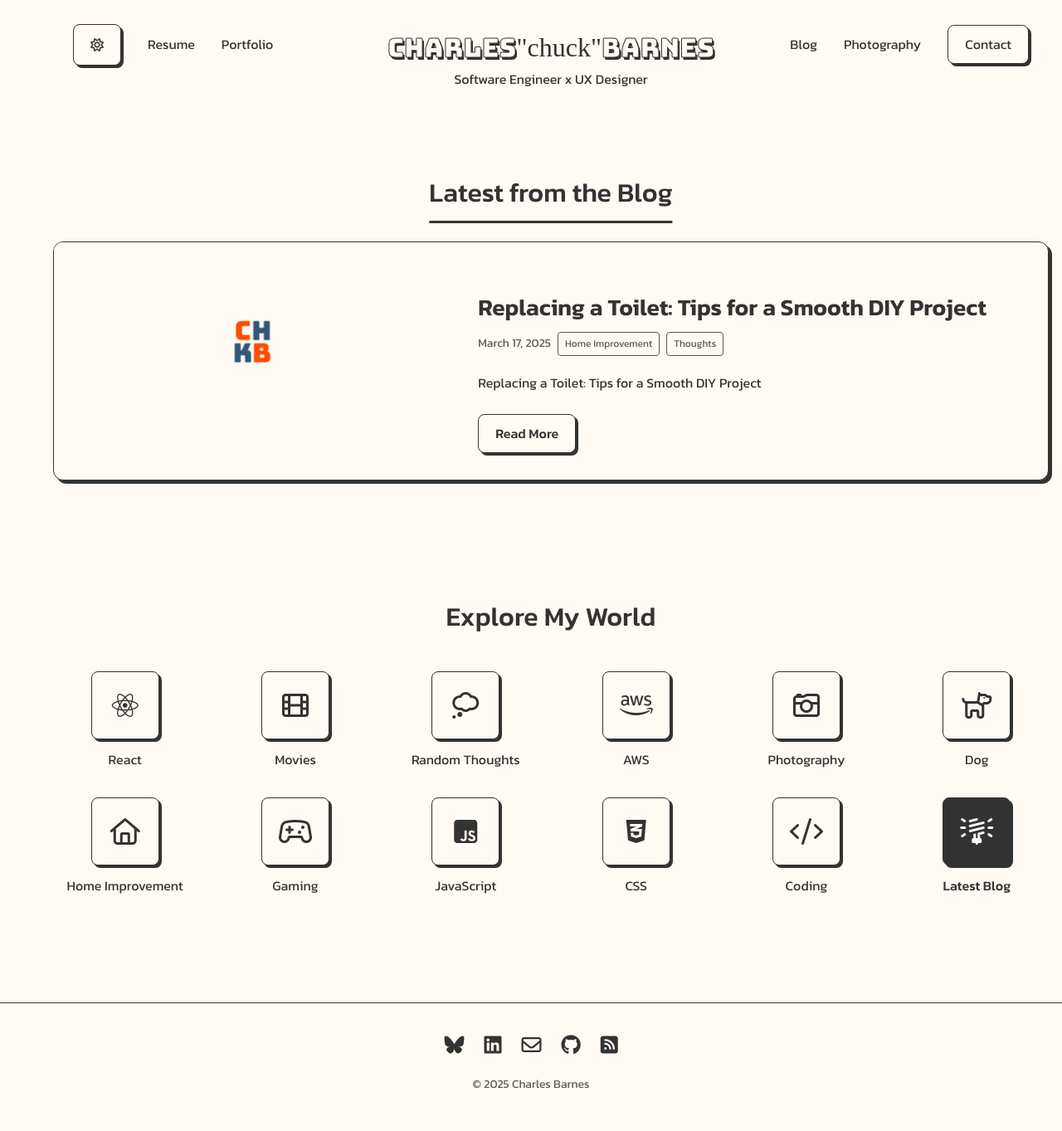
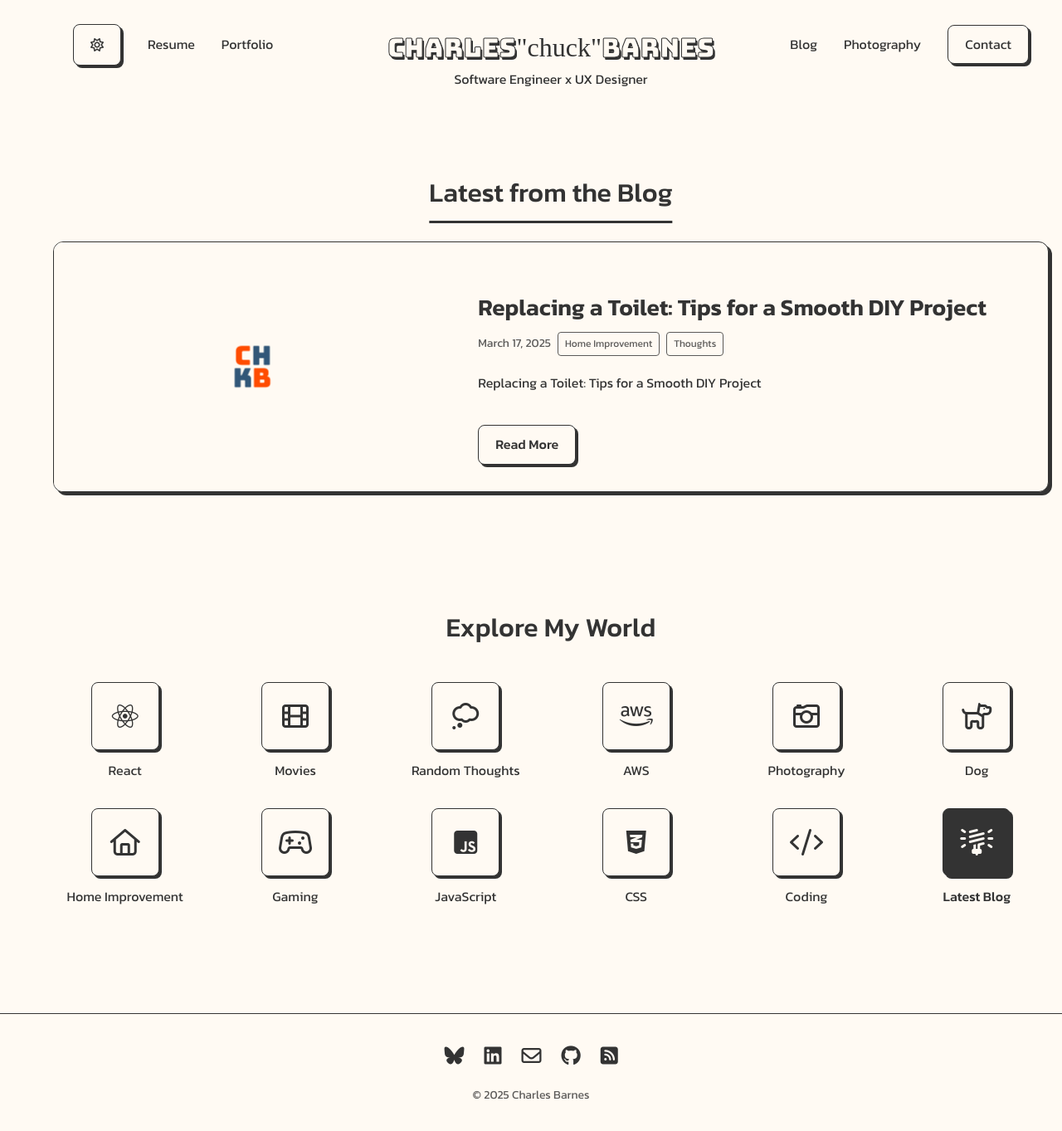
Before and after one commit to charlesabarnes/personal-site-sequel, a Jekyll site: the page built from index.html, in a window 1280 px wide. Shown: the whole page at 83% size. Built offline with Jekyll 4.4.1, drawn with Linux system fonts in a browser that asks for light colours; some web fonts are replaced.

Commit message:
update display of the blog post list

```diff
--- a/_sass/blog.scss
+++ b/_sass/blog.scss
@@ -1,6 +1,6 @@
 // Blog styling
 .blog-list {
-  max-width: 1000px;
+  max-width: 1200px;
   margin: 0 auto;
   padding: 1.5rem;
 
@@ -25,9 +25,17 @@
 
   .posts-grid {
     display: grid;
-    grid-template-columns: repeat(auto-fill, minmax(320px, 1fr));
-    gap: 2.5rem;
+    grid-template-columns: repeat(3, 1fr);
+    gap: 1.5rem;
     margin-top: 2.5rem;
+
+    @media (max-width: 900px) {
+      grid-template-columns: repeat(2, 1fr);
+    }
+
+    @media (max-width: 600px) {
+      grid-template-columns: 1fr;
+    }
   }
 
   .blog-post-item {
@@ -54,11 +62,25 @@
     box-shadow: 3px 3px 0px var(--shadow-color);
   }
 
+  .blog-post-image-container {
+    width: 100%;
+    height: 200px;
+    position: relative;
+    overflow: hidden;
+    border-bottom: 1px solid var(--border-color);
+    background-color: var(--icon-background);
+  }
+
   .blog-post-image {
-    width: 100%;
-    height: 180px;
-    object-fit: cover;
-    border-bottom: 1px solid var(--border-color);
+    position: absolute;
+    top: 0;
+    left: 0;
+    right: 0;
+    bottom: 0;
+    margin: auto;
+    max-width: 100%;
+    max-height: 100%;
+    object-fit: contain;
   }
 
   .blog-post-content {
--- a/_sass/main.scss
+++ b/_sass/main.scss
@@ -417,22 +417,23 @@ body.dark .read-more-button {
 
 .latest-post-image {
   flex: 0 0 40%;
-  max-height: 350px;
   overflow: hidden;
-
-  img {
-    width: 100%;
-    height: 100%;
-    object-fit: cover;
-
-    @media (max-width: 768px) {
-      max-height: 250px;
-    }
-  }
 
   @media (max-width: 768px) {
     flex: 0 0 auto;
   }
+}
+
+.cover-image {
+  position: absolute;
+  top: 0;
+  left: 0;
+  right: 0;
+  bottom: 0;
+  margin: auto;
+  max-width: 100%;
+  max-height: 100%;
+  object-fit: contain;
 }
 
 .latest-post-content {
--- a/index.html
+++ b/index.html
@@ -16,11 +16,13 @@ title: Charles Barnes - Frontend Developer
   {% if latest_post %}
     <div class="latest-post-container">
       <div class="latest-post-image">
-        {% if latest_post.image %}
-          {% include picture.html path=latest_post.image alt=latest_post.title %}
-        {% else %}
-          {% include picture.html path="/assets/images/blog/default-image.png" alt=latest_post.title %}
-        {% endif %}
+        <div style="height: 300px; position: relative; overflow: hidden; background-color: var(--icon-background);">
+          {% if latest_post.image %}
+            {% include picture.html path=latest_post.image alt=latest_post.title class="cover-image" %}
+          {% else %}
+            {% include picture.html path="/assets/images/blog/default-image.png" alt=latest_post.title class="cover-image" %}
+          {% endif %}
+        </div>
       </div>
       <div class="latest-post-content">
         <h3 class="latest-post-title">
```
Also changed, not shown: blog/index.html (+7 -5 lines), assets/images/blog/thumbnails/default-image.png (added).
